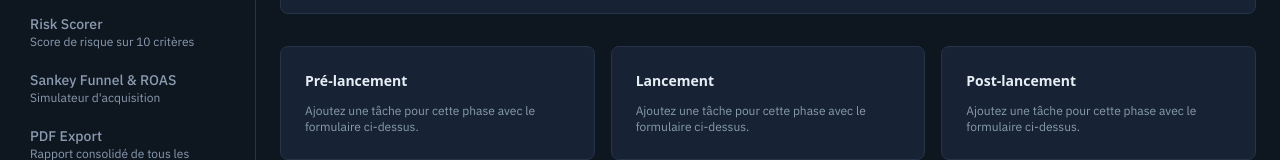
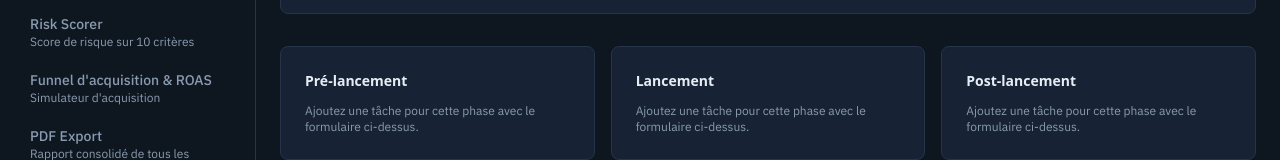
Before and after one commit to LeMortier/LaunchOS, a React (Vite) app: page / in a window 1280 px wide. Shown: the part 472-632 px from the top of the page. Built offline with nearby package versions, Linux system fonts and the light colour scheme; a web font is replaced by a local one.

Commit message:
rename du funnel

```diff
--- a/src/modules/PDFExport/PDFExport.tsx
+++ b/src/modules/PDFExport/PDFExport.tsx
@@ -154,7 +154,7 @@ export default function PDFExport() {
           <SummaryCard label="Entrées KPI" value={`${kpiEntries.length}`} />
           <SummaryCard label="Critères de risque notés" value={`${riskCriteria.length}`} />
           <SummaryCard
-            label="Canaux Sankey configurés"
+            label="Canaux funnel configurés"
             value={`${configuredFunnelChannels}/${funnelConfigs.length}`}
           />
         </div>
--- a/src/modules/PDFExport/generateReport.ts
+++ b/src/modules/PDFExport/generateReport.ts
@@ -334,7 +334,7 @@ export async function generateLaunchReportPdf(params: GenerateReportParams): Pro
   // --- Sankey Funnel & ROAS : diagramme en image + tableau des résultats par canal --------------------
   doc.addPage();
   cursor.y = PAGE_MARGIN;
-  drawSectionTitle('Sankey Funnel & ROAS');
+  drawSectionTitle("Funnel d'acquisition & ROAS");
   const hasFunnelData = funnelRows.some((row) => row.clicks > 0);
   if (!hasFunnelData) {
     drawEmptyState();
@@ -345,7 +345,7 @@ export async function generateLaunchReportPdf(params: GenerateReportParams): Pro
     await drawCapturedImage(captureElements.sankeyDiagram, 620);
     const totals = computeFunnelTotals(funnelRows);
     drawTable(
-      'Sankey Funnel & ROAS',
+      "Funnel d'acquisition & ROAS",
       ['Canal', 'Clics', 'Leads', 'Clients', 'Revenu', 'ROAS'],
       [
         ...funnelRows.map((row) => [
--- a/src/modules/SankeyFunnel/SankeyFunnel.tsx
+++ b/src/modules/SankeyFunnel/SankeyFunnel.tsx
@@ -135,7 +135,7 @@ export default function SankeyFunnel() {
   return (
     <div className="flex flex-col gap-8 p-6">
       <div>
-        <h2 className="font-display text-3xl font-semibold tracking-tight text-ink">Sankey Funnel & ROAS</h2>
+        <h2 className="font-display text-3xl font-semibold tracking-tight text-ink">Funnel d'acquisition & ROAS</h2>
         <p className="text-sm text-muted mt-2">
           Simulateur d'acquisition : on part du budget par canal pour estimer clics, leads, clients et revenu.
         </p>
@@ -168,7 +168,7 @@ export default function SankeyFunnel() {
         <CsvImportButton<ChannelFunnelConfig>
           key={resetGeneration}
           label="Importer les hypothèses (CSV)"
-          templateFilename="sankey-funnel-template.csv"
+          templateFilename="funnel-acquisition-template.csv"
           templateHeaders={['channel', 'costPerClick', 'clickToLeadRate', 'leadToCustomerRate', 'avgRevenuePerCustomer']}
           templateSampleRows={[
             ['ads', '1.5', '0.10', '0.20', '450'],
--- a/src/modules/registry.ts
+++ b/src/modules/registry.ts
@@ -23,6 +23,6 @@ export const MODULES: ModuleMeta[] = [
   { id: 'budget-allocator', label: 'Budget Allocator', description: 'Répartition du budget par canal' },
   { id: 'kpi-tracker', label: 'KPI Tracker', description: 'Courbes de progression hebdo vs objectifs' },
   { id: 'risk-scorer', label: 'Risk Scorer', description: 'Score de risque sur 10 critères' },
-  { id: 'sankey-funnel', label: 'Sankey Funnel & ROAS', description: "Simulateur d'acquisition" },
+  { id: 'sankey-funnel', label: "Funnel d'acquisition & ROAS", description: "Simulateur d'acquisition" },
   { id: 'pdf-export', label: 'PDF Export', description: 'Rapport consolidé de tous les modules' },
 ];
```
